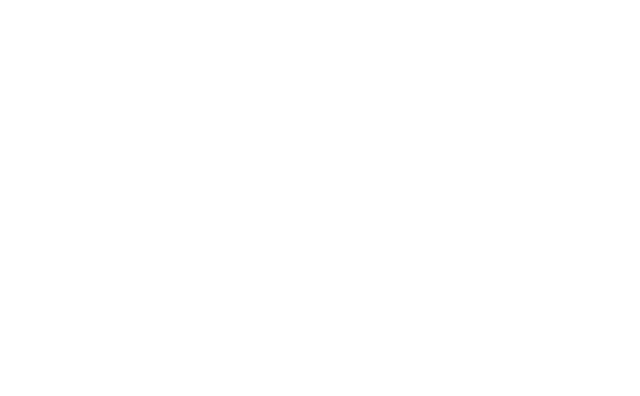
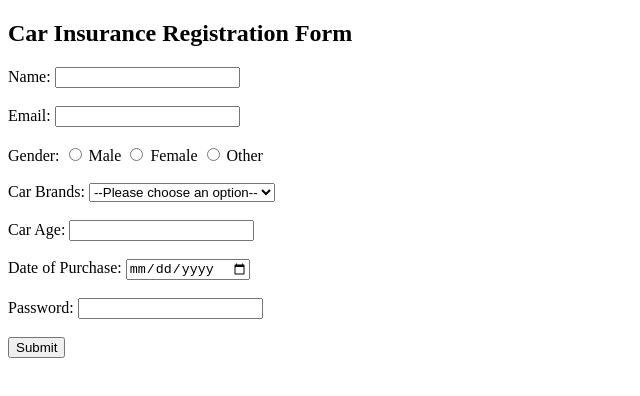
Before and after one commit to acciojob/car-insurance-form-Sabarevijay, a website: page main.html in a window 1280 px wide. Shown: the whole page, without its empty margins (0-640 px from the left). Drawn offline with Linux system fonts and the light colour scheme.

Commit message:
created a submission

```diff
--- a/main.html
+++ b/main.html
@@ -8,6 +8,43 @@
 
 <body>
 	<!-- the entire body must be written by student -->
+	  <h2>Car Insurance Registration Form</h2>
+
+  <form method="post">
+
+    <label for="name">Name:</label>
+    <input type="text" id="name" required><br><br>
+
+    <label for="email">Email:</label>
+    <input type="email" id="email" required><br><br>
+
+    <label>Gender:</label>
+    <input type="radio" id="male" name="gender" value="Male" required>
+    <label for="male">Male</label>
+    <input type="radio" id="female" name="gender" value="Female" required>
+    <label for="female">Female</label>
+    <input type="radio" id="other" name="gender" value="Other" required>
+    <label for="other">Other</label><br><br>
+
+    <label for="cars">Car Brands:</label>
+    <select id="cars">
+      <option value="">--Please choose an option--</option>
+      <option value="bmw">BMW</option>
+      <option value="audi">Audi</option>
+      <option value="mercedez">Mercedez</option>
+    </select><br><br>
+
+    <label for="carage">Car Age:</label>
+    <input type="number" id="carage" required><br><br>
+
+    <label for="dop">Date of Purchase:</label>
+    <input type="date" id="dop" required><br><br>
+
+    <label for="password">Password:</label>
+    <input type="password" id="password" required><br><br>
+
+    <button type="submit">Submit</button>
+  </form>
     <script type="text/javascript" src="./script.js">
 </script>
 
```
